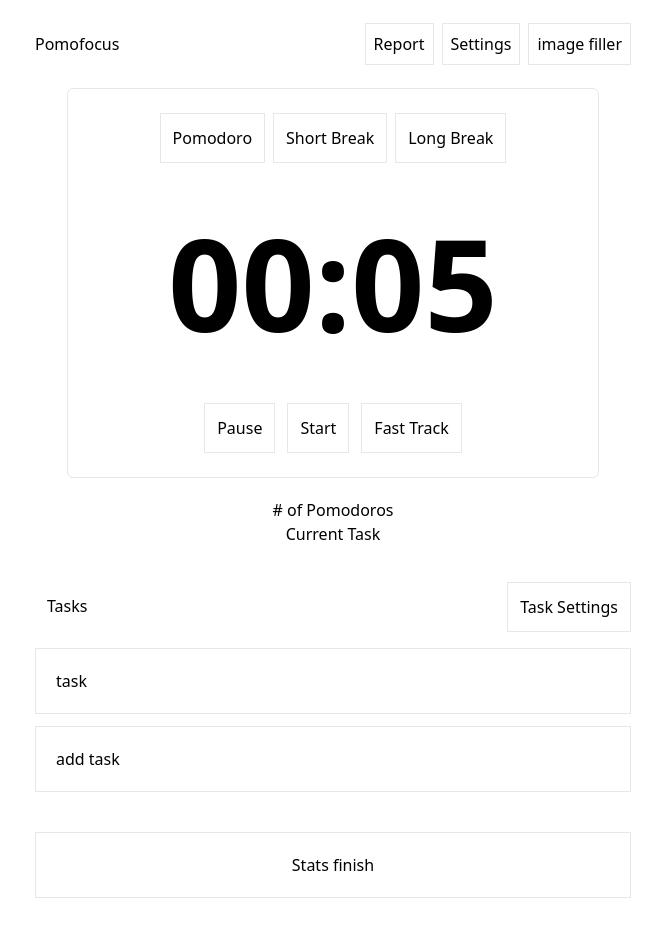
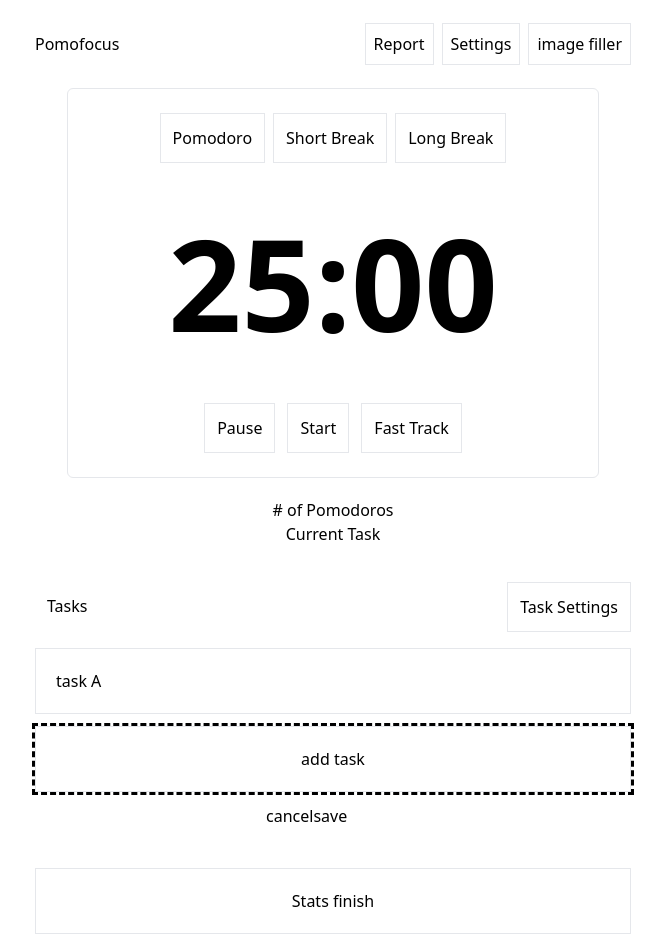
Before and after one commit to benlr98/pomodoro, a React (Vite) app in the folder client/pomodoro/: page / in a window 1280 px wide. Shown: the whole page, without its empty margins (307-972 px from the left). Before the commit the page ends 898 px from the top, so only its background shows below. Built offline with nearby package versions, Linux system fonts and the light colour scheme.

Commit message:
made timer component and simple form to add tasks

```diff
--- a/client/pomodoro/src/App.tsx
+++ b/client/pomodoro/src/App.tsx
@@ -1,32 +1,37 @@
 import { useState, useMemo } from "react";
 import { useInterval } from "./hooks/useInterval";
 
+import Timer from "./Timer";
+
 export default function App() {
-  const [timeLeft, setTimeLeft] = useState(10);
-  const [isRunning, setIsRunning] = useState(true);
+  const initialTasks = [
+    {
+      id: 1,
+      order: 1,
+      estimate: 1,
+      name: "task A",
+      finished: false
+    }
+  ]
+  const [timeLeft, setTimeLeft] = useState(25 * 60);
+  const [isRunning, setIsRunning] = useState(false);
 
-  const formattedTime = formatTime(timeLeft);
+  const [tasks, setTasks] = useState(initialTasks);
+  const [newTaskName, setNewTaskName] = useState("")
 
-  useInterval(() => {
-    setTimeLeft(timeLeft - 1);
-  }, isRunning ? 1000 : null);
+  function handleSubmit(event: React.SyntheticEvent) {
+    event.preventDefault();
+    let newTask = {
+      id: (tasks[tasks.length - 1]).id + 1,
+      order: 1,
+      estimate: 1,
+      name: newTaskName,
+      finished: false,
+    };
 
-  function formatTime(seconds: number) {
-    if(seconds <= 0) {
-      setIsRunning(false);
-      setTimeLeft(1500);
-      return { min: "00", sec: "00" };
-    }
-    let minDisplay = Math.floor(seconds / 60).toString();
-    let secDisplay = (seconds % 60).toString();
-
-    if (minDisplay === "0") {minDisplay = "00"};
-    if ((seconds % 60) < 10 ) {secDisplay = "0" + secDisplay};
-
-    return {min: minDisplay, sec: secDisplay}
+    setTasks((prevTasks) => [...prevTasks, newTask])
+    setNewTaskName("");
   }
-
-
 
 
   return (
@@ -44,21 +49,8 @@ export default function App() {
 
       {/* progressBar */}
 
-      <div className="py-6 px-6 mx-8 border rounded-md">
-        <div className="mb-3 flex justify-center gap-2">
-          <button className="p-3 border">Pomodoro</button>
-          <button className="p-3 border">Short Break</button>
-          <button className="p-3 border">Long Break</button>
-        </div>
-        <h1 className="text-9xl font-bold text-center my-14">
-          {formattedTime?.min}:{formattedTime?.sec}
-        </h1>
-        <div className="flex justify-center gap-3">
-          <button className="p-3 border">Pause</button>
-          <button className="p-3 border">Start</button>
-          <button className="p-3 border">Fast Track</button>
-        </div>
-      </div>
+      <Timer timeLeft={timeLeft} isRunning={isRunning} setTimeLeft={setTimeLeft} setIsRunning={setIsRunning} />
+
       <div className="text-center my-5">
         <span># of Pomodoros</span>
         <h2>Current Task</h2>
@@ -69,8 +61,15 @@ export default function App() {
           <button className="p-3 border">Task Settings</button>
         </div>
         <div className="flex flex-col gap-3">
-          <div className="p-5 border">task</div>
-          <div className="p-5 border">add task</div>
+          {tasks.map((task) => {
+            return (<div key={task.id} className="p-5 border">{task.name}</div>)
+          })}
+          <div className="p-5 border outline-dashed text-center">add task</div>
+          <form onSubmit={handleSubmit}>
+            <input onChange={(e) => setNewTaskName(e.target.value)} value={newTaskName} type="text" />
+            <button>cancel</button>
+            <button type="submit">save</button>
+          </form>
         </div>
       </div>
       <div className="p-5 mt-10 border text-center">Stats finish</div>
--- /dev/null
+++ b/client/pomodoro/src/Timer.tsx
@@ -0,0 +1,86 @@
+import { useState, useMemo } from "react";
+import { useInterval } from "./hooks/useInterval";
+
+type TimerProps = {
+  timeLeft: number,
+  isRunning: boolean,
+  setTimeLeft: Function,
+  setIsRunning: Function,
+}
+
+export default function Timer({ timeLeft, isRunning, setTimeLeft, setIsRunning } : TimerProps) {
+  const formattedTime = formatTime(timeLeft);
+
+  useInterval(
+    () => {
+      setTimeLeft(timeLeft - 1);
+    },
+    isRunning ? 1000 : null
+  );
+
+  function formatTime(seconds: number) {
+    if (seconds <= 0) {
+      // handle whether short break or long break
+      setIsRunning(false);
+      setTimeLeft(1500);
+      return { min: "00", sec: "00" };
+    }
+    let minDisplay = Math.floor(seconds / 60).toString();
+    let secDisplay = (seconds % 60).toString();
+
+    if (minDisplay === "0") {
+      minDisplay = "00";
+    }
+    if (seconds % 60 < 10) {
+      secDisplay = "0" + secDisplay;
+    }
+
+    return { min: minDisplay, sec: secDisplay };
+  }
+
+  return (
+    <div className="py-6 px-6 mx-8 border rounded-md">
+      <div className="mb-3 flex justify-center gap-2">
+        <button
+          onClick={() => {
+            setTimeLeft(25 * 60);
+            setIsRunning(false);
+          }}
+          className="p-3 border"
+        >
+          Pomodoro
+        </button>
+        <button
+          onClick={() => {
+            setTimeLeft(5 * 60);
+            setIsRunning(false);
+          }}
+          className="p-3 border"
+        >
+          Short Break
+        </button>
+        <button
+          onClick={() => {
+            setTimeLeft(15 * 60);
+            setIsRunning(false);
+          }}
+          className="p-3 border"
+        >
+          Long Break
+        </button>
+      </div>
+      <h1 className="text-9xl font-bold text-center my-14">
+        {formattedTime?.min}:{formattedTime?.sec}
+      </h1>
+      <div className="flex justify-center gap-3">
+        <button onClick={() => setIsRunning(false)} className="p-3 border">
+          Pause
+        </button>
+        <button onClick={() => setIsRunning(true)} className="p-3 border">
+          Start
+        </button>
+        <button className="p-3 border">Fast Track</button>
+      </div>
+    </div>
+  );
+}
```
